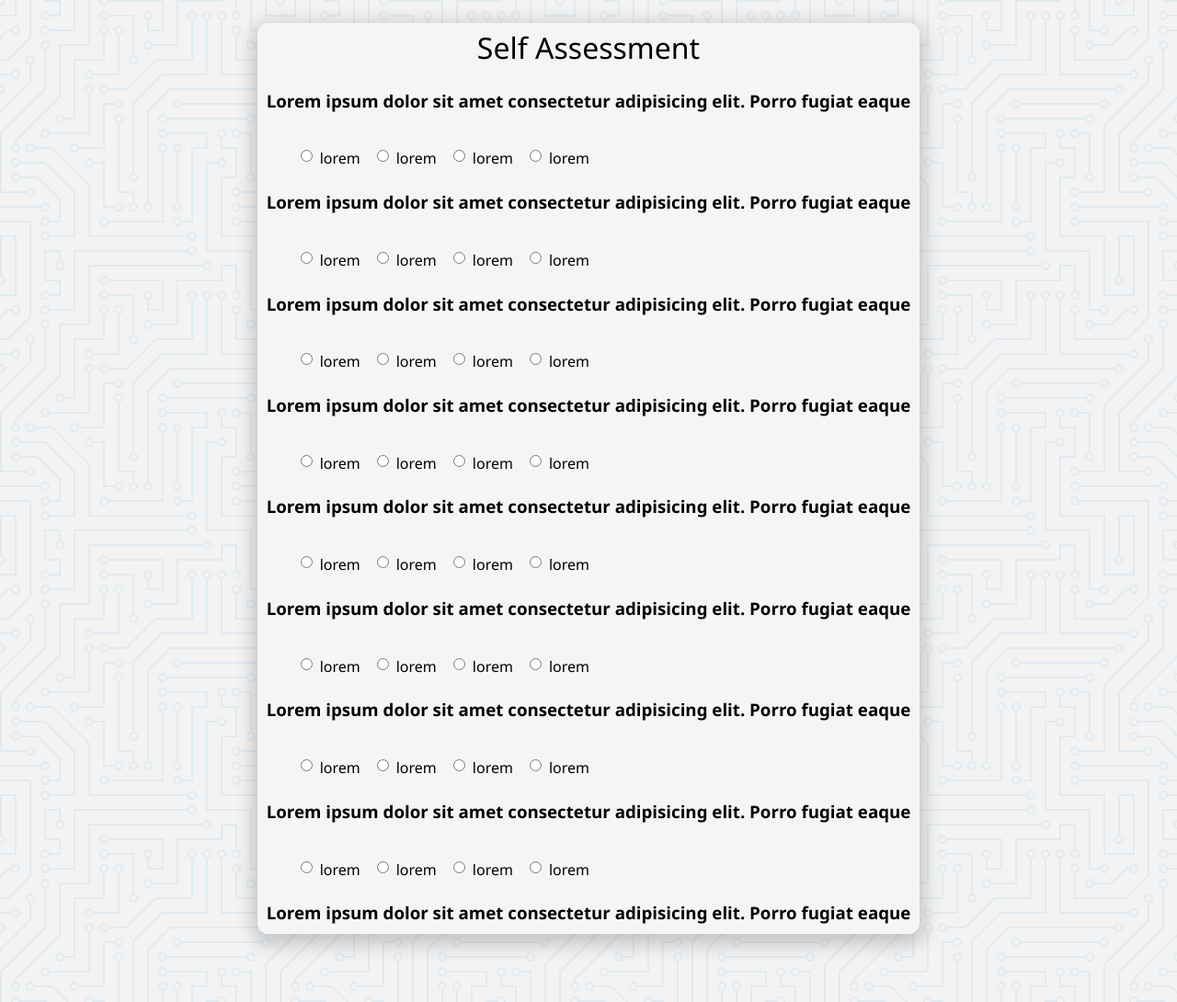
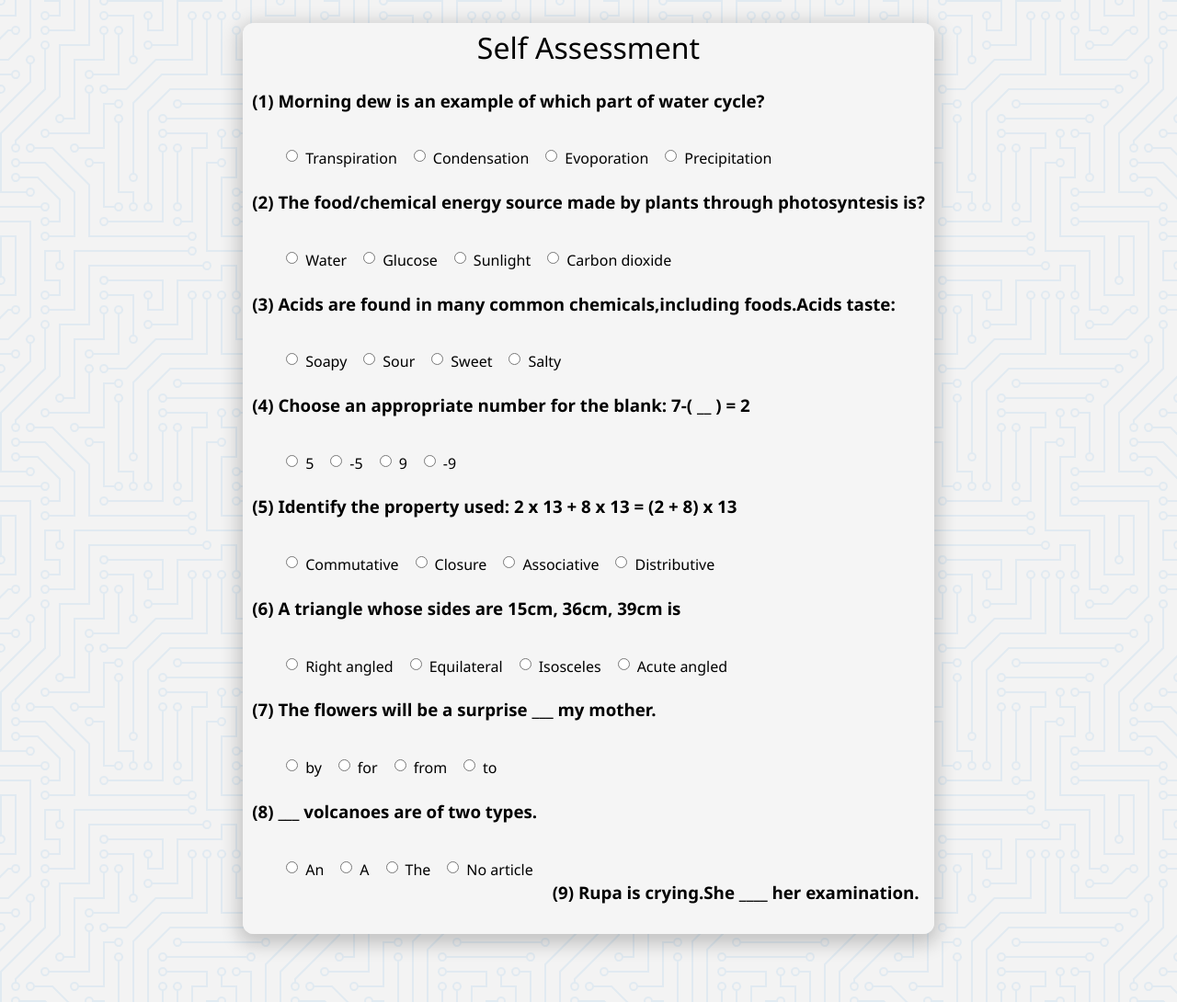
Before and after one commit to tanmay-xvx/Edu-tutoring-platform, a Flask app: page /assesment in a window 1280 px wide. Shown: the whole page at 92% size. Run offline with Flask 2, Linux system fonts and the light colour scheme.

Commit message:
Display content added

```diff
--- a/app.py
+++ b/app.py
@@ -4,14 +4,14 @@
 import pickle
 app = Flask(__name__,static_folder='static')
 
-ENV = 'dev'
-if ENV == 'dev':
-    app.debug = True
-    app.config['SQLALCHEMY_DATABASE_URI'] = 'postgresql://postgres:12345@localhost/edu_tutoring_platform'
+# ENV = 'dev'
+# if ENV == 'dev':
+#     app.debug = True
+#     app.config['SQLALCHEMY_DATABASE_URI'] = 'postgresql://postgres:12345@localhost/edu_tutoring_platform'
 
-else:
-    app.debug = False
-    app.config['SQLALCHEMY_DATABASE_URI'] = ''
+# else:
+#     app.debug = False
+#     app.config['SQLALCHEMY_DATABASE_URI'] = ''
 
 app.config['SQLALCHEMY_TRACK_MODIFICATIONS'] = False
 
--- a/templates/assessment.html
+++ b/templates/assessment.html
@@ -9,68 +9,69 @@
 <body>
     <div class="form">
         <header>Self Assessment</header>
-        <h3>Lorem ipsum dolor sit amet consectetur adipisicing elit. Porro fugiat eaque</h3>
+        <h3>(1) Morning dew is an example of which part of water cycle?</h3>
         <ul>
-           <input type="radio"></input><label><li>lorem</li></label>
-           <input type="radio"></input><label><li>lorem</li></label>
-           <input type="radio"></input><label><li>lorem</li></label>
-           <input type="radio"></input><label><li>lorem</li></label>
+           <input type="radio"></input><label><li>Transpiration</li></label>
+           <input type="radio"></input><label><li>Condensation</li></label>
+           <input type="radio"></input><label><li>Evoporation</li></label>
+           <input type="radio"></input><label><li>Precipitation</li></label>
         </ul>
-        <h3>Lorem ipsum dolor sit amet consectetur adipisicing elit. Porro fugiat eaque</h3>
+        <h3>(2) The food/chemical energy source made by plants through photosyntesis is?</h3>
         <ul>
-           <input type="radio"></input><label><li>lorem</li></label>
-           <input type="radio"></input><label><li>lorem</li></label>
-           <input type="radio"></input><label><li>lorem</li></label>
-           <input type="radio"></input><label><li>lorem</li></label>
+           <input type="radio"></input><label><li>Water</li></label>
+           <input type="radio"></input><label><li>Glucose</li></label>
+           <input type="radio"></input><label><li>Sunlight</li></label>
+           <input type="radio"></input><label><li>Carbon dioxide</li></label>
         </ul>
-        <h3>Lorem ipsum dolor sit amet consectetur adipisicing elit. Porro fugiat eaque</h3>
+        <h3>(3) Acids are found in many common chemicals,including foods.Acids taste:</h3>
         <ul>
-           <input type="radio"></input><label><li>lorem</li></label>
-           <input type="radio"></input><label><li>lorem</li></label>
-           <input type="radio"></input><label><li>lorem</li></label>
-           <input type="radio"></input><label><li>lorem</li></label>
+           <input type="radio"></input><label><li>Soapy</li></label>
+           <input type="radio"></input><label><li>Sour</li></label>
+           <input type="radio"></input><label><li>Sweet</li></label>
+           <input type="radio"></input><label><li>Salty</li></label>
         </ul>
-        <h3>Lorem ipsum dolor sit amet consectetur adipisicing elit. Porro fugiat eaque</h3>
+        <h3>(4) Choose an appropriate number for the blank: 7-( __ ) = 2</h3>
         <ul>
-           <input type="radio"></input><label><li>lorem</li></label>
-           <input type="radio"></input><label><li>lorem</li></label>
-           <input type="radio"></input><label><li>lorem</li></label>
-           <input type="radio"></input><label><li>lorem</li></label>
+           <input type="radio"></input><label><li>5</li></label>
+           <input type="radio"></input><label><li>-5</li></label>
+           <input type="radio"></input><label><li>9</li></label>
+           <input type="radio"></input><label><li>-9</li></label>
         </ul>
-        <h3>Lorem ipsum dolor sit amet consectetur adipisicing elit. Porro fugiat eaque</h3>
+        <h3>(5) Identify the property used: 2 x 13 + 8 x 13 = (2 + 8) x 13</h3>
         <ul>
-           <input type="radio"></input><label><li>lorem</li></label>
-           <input type="radio"></input><label><li>lorem</li></label>
-           <input type="radio"></input><label><li>lorem</li></label>
-           <input type="radio"></input><label><li>lorem</li></label>
+           <input type="radio"></input><label><li>Commutative</li></label>
+           <input type="radio"></input><label><li>Closure</li></label>
+           <input type="radio"></input><label><li>Associative</li></label>
+           <input type="radio"></input><label><li>Distributive</li></label>
         </ul>
-        <h3>Lorem ipsum dolor sit amet consectetur adipisicing elit. Porro fugiat eaque</h3>
+        <h3>(6) A triangle whose sides are 15cm, 36cm, 39cm is </h3>
         <ul>
-           <input type="radio"></input><label><li>lorem</li></label>
-           <input type="radio"></input><label><li>lorem</li></label>
-           <input type="radio"></input><label><li>lorem</li></label>
-           <input type="radio"></input><label><li>lorem</li></label>
+           <input type="radio"></input><label><li>Right angled</li></label>
+           <input type="radio"></input><label><li>Equilateral</li></label>
+           <input type="radio"></input><label><li>Isosceles</li></label>
+           <input type="radio"></input><label><li>Acute angled</li></label>
         </ul>
-        <h3>Lorem ipsum dolor sit amet consectetur adipisicing elit. Porro fugiat eaque</h3>
+        <h3>(7) The flowers will be a surprise ___ my mother.</h3>
         <ul>
-           <input type="radio"></input><label><li>lorem</li></label>
-           <input type="radio"></input><label><li>lorem</li></label>
-           <input type="radio"></input><label><li>lorem</li></label>
-           <input type="radio"></input><label><li>lorem</li></label>
+           <input type="radio"></input><label><li>by</li></label>
+           <input type="radio"></input><label><li>for</li></label>
+           <input type="radio"></input><label><li>from</li></label>
+           <input type="radio"></input><label><li>to</li></label>
+        </ul><br>
+        <h3>(8) ___ volcanoes are of two types.</h3>
+        <ul>
+           <input type="radio"></input><label><li>An</li></label>
+           <input type="radio"></input><label><li>A</li></label>
+           <input type="radio"></input><label><li>The</li></label>
+           <input type="radio"></input><label><li>No article</li></label>
         </ul>
-        <h3>Lorem ipsum dolor sit amet consectetur adipisicing elit. Porro fugiat eaque</h3>
+        <h3>(9) Rupa is crying.She ____ her examination.</h3>
         <ul>
-           <input type="radio"></input><label><li>lorem</li></label>
-           <input type="radio"></input><label><li>lorem</li></label>
-           <input type="radio"></input><label><li>lorem</li></label>
-           <input type="radio"></input><label><li>lorem</li></label>
-        </ul>
-        <h3>Lorem ipsum dolor sit amet consectetur adipisicing elit. Porro fugiat eaque</h3>
-        <ul>
-           <input type="radio"></input><label><li>lorem</li></label>
-           <input type="radio"></input><label><li>lorem</li></label>
-           <input type="radio"></input><label><li>lorem</li></label>
-           <input type="radio"></input><label><li>lorem</li></label>
+           <input type="radio"></input><label><li>fail</li></label>
+           <input type="radio"></input><label><li>failed</li></label>
+           <input type="radio"></input><label><li>has failed</li></label>
+           <input type="radio"></input><label><li>had failed</li></label>
+
         </ul>
     </div>
 </body>
```
Also changed, not shown: templates/welcomepage.html (+4 -4 lines).
